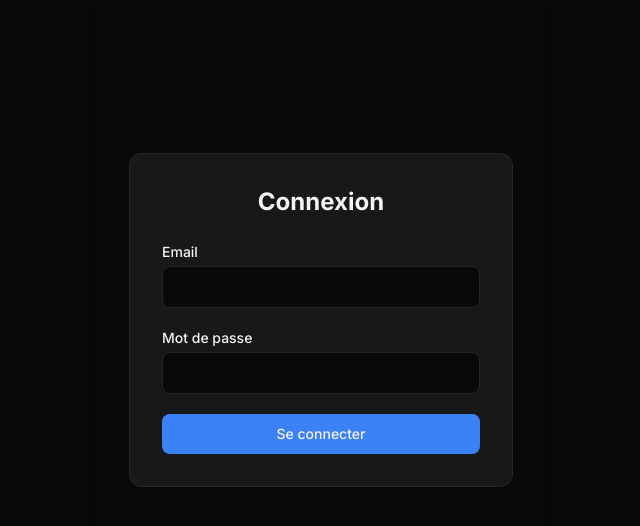
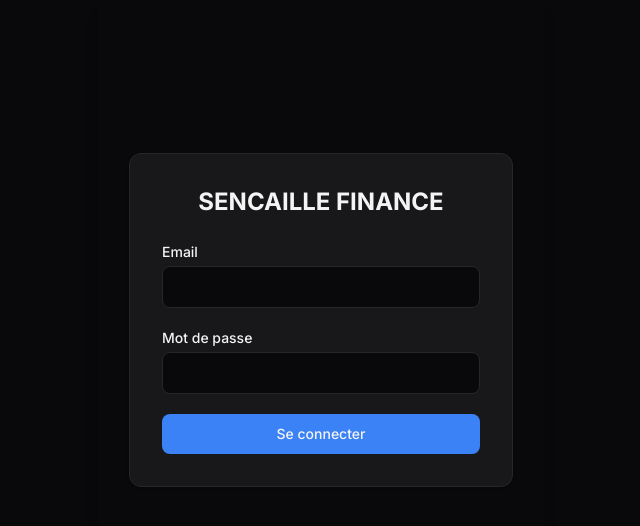
Before and after one commit to layesamake/sencaillefinance, a Next.js app: page /login in a window 1280 px wide. Shown: the top 526 px of the page, without its empty margins (319-959 px from the left). Built offline with nearby package versions, Linux system fonts and the light colour scheme.

Commit message:
chore: change app name to SENCAILLE FINANCE

```diff
--- a/src/app/layout.tsx
+++ b/src/app/layout.tsx
@@ -6,7 +6,7 @@ import "./globals.css";
 const inter = Inter({ subsets: ["latin"] });
 
 export const metadata: Metadata = {
-  title: "SENCAILLE Finance",
+  title: "SENCAILLE FINANCE",
   description: "Gestion des finances de la ferme SENCAILLE",
 };
 
--- a/src/app/login/page.tsx
+++ b/src/app/login/page.tsx
@@ -33,7 +33,7 @@ export default function LoginPage() {
   return (
     <div className="flex min-h-[80vh] flex-col items-center justify-center p-4">
       <div className="w-full max-w-sm rounded-xl bg-surface p-8 shadow-sm border border-border">
-        <h1 className="mb-6 text-2xl font-bold text-center text-primary-text">Connexion</h1>
+        <h1 className="mb-6 text-2xl font-bold text-center text-primary-text">SENCAILLE FINANCE</h1>
 
         {error && (
           <div className="mb-4 rounded-lg bg-red-950/50 p-3 text-sm text-danger border border-red-900/50">
--- a/src/components/layout/TopBar.tsx
+++ b/src/components/layout/TopBar.tsx
@@ -33,7 +33,7 @@ export default function TopBar({ role, fullName }: TopBarProps) {
     <>
       <header className="fixed top-0 left-0 right-0 max-w-md mx-auto bg-background border-b border-border h-16 z-50 px-4 flex items-center justify-between transition-colors duration-300">
         <Link href="/dashboard" className="text-xl font-bold text-primary-text tracking-tight">
-          SENCAILLE
+          SENCAILLE FINANCE
         </Link>
         <div className="flex items-center space-x-2">
           <ThemeToggle />
```
